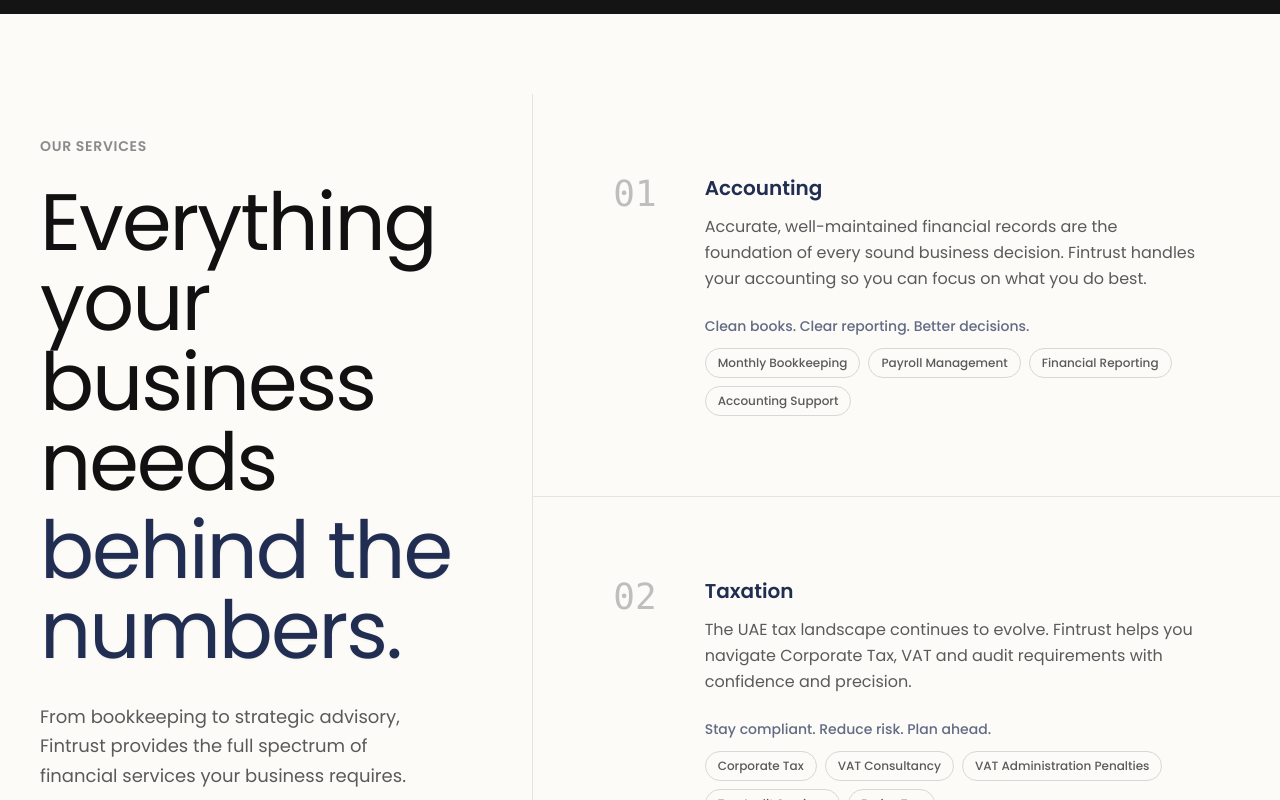
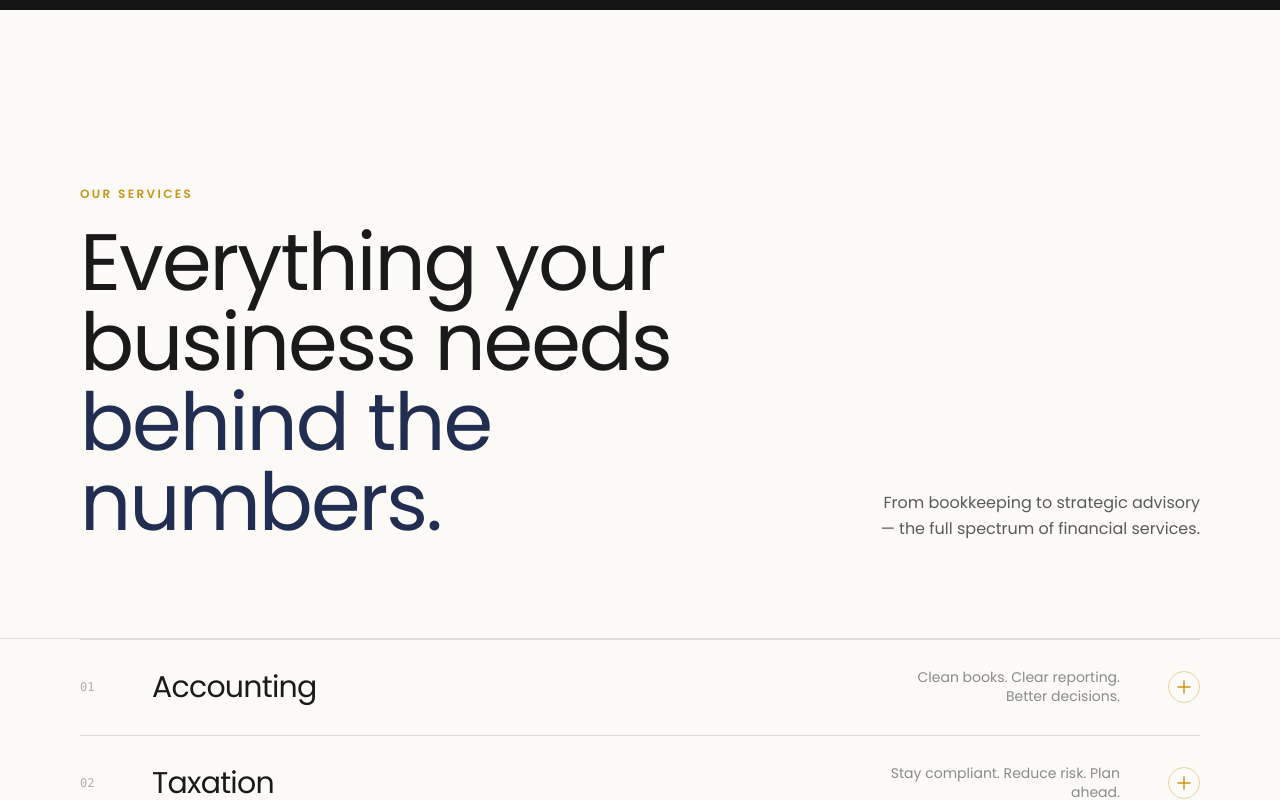
Before and after one commit to MuhammedShammas011/FintrustGlobal, a React (Vite) app: page / in a window 1280 px wide. Shown: the part 2720-3520 px from the top of the page. Built offline with nearby package versions, Linux system fonts and the light colour scheme; the HTML template or start-up script is replaced by a standard one.

Commit message:
FewUpdates24Sep7:00

```diff
--- a/src/components/ERPSection.tsx
+++ b/src/components/ERPSection.tsx
@@ -19,7 +19,7 @@
               transition={{ duration: 0.7, ease: [0.25, 0.1, 0.25, 1], delay: 0.1 }}
             >
               <div className="mb-6">
-                <span className="text-[#8a8a8a] text-sm font-semibold uppercase tracking-wider">
+                <span className="text-[#C9951A] text-sm font-semibold uppercase tracking-wider">
                   ERP & ACCOUNTING SYSTEMS
                 </span>
               </div>
--- a/src/components/FinalCTA.tsx
+++ b/src/components/FinalCTA.tsx
@@ -61,7 +61,7 @@
           animate={inView ? { opacity: 1 } : {}}
           transition={{ duration: 0.6 }}
         >
-          <span className="text-[#8a8a8a] text-sm font-semibold uppercase tracking-wider">
+          <span className="text-[#C9951A] text-sm font-semibold uppercase tracking-wider">
             GET STARTED
           </span>
         </motion.div>
--- a/src/components/Industries.tsx
+++ b/src/components/Industries.tsx
@@ -39,7 +39,7 @@
             transition={{ duration: 0.7, ease: [0.25, 0.1, 0.25, 1], delay: 0.1 }}
           >
             <div className="mb-6">
-              <span className="text-[#8a8a8a] text-sm font-semibold uppercase tracking-wider">
+              <span className="text-[#C9951A] text-sm font-semibold uppercase tracking-wider">
                 WHO WE SERVE
               </span>
             </div>
--- a/src/components/Insights.tsx
+++ b/src/components/Insights.tsx
@@ -60,7 +60,7 @@
               transition={{ duration: 0.7, ease: [0.25, 0.1, 0.25, 1], delay: 0.1 }}
             >
               <div className="mb-6">
-                <span className="text-[#8a8a8a] text-sm font-semibold uppercase tracking-wider">
+                <span className="text-[#C9951A] text-sm font-semibold uppercase tracking-wider">
                   INSIGHTS
                 </span>
               </div>
--- a/src/components/ProcessSteps.tsx
+++ b/src/components/ProcessSteps.tsx
@@ -1,167 +1,96 @@
-import { useRef, useState, useEffect } from 'react'
-import { motion, useInView } from 'framer-motion'
-
-const steps = [
-  {
-    number: '01',
-    title: 'Understand',
-    body: 'Understand your business, financial position and objectives. Every engagement begins with listening.',
-    accent: 'Diagnostic',
-  },
-  {
-    number: '02',
-    title: 'Organise',
-    body: 'Structure your accounting and financial information. Clean data is the foundation of clear decisions.',
-    accent: 'Structure',
-  },
-  {
-    number: '03',
-    title: 'Protect',
-    body: 'Handle compliance, taxation and financial risks. Stay fully aligned with UAE regulations.',
-    accent: 'Compliance',
-  },
-  {
-    number: '04',
-    title: 'Advise',
-    body: 'Turn financial information into actionable business insight. Strategy backed by numbers.',
-    accent: 'Strategy',
-  },
-  {
-    number: '05',
-    title: 'Grow',
-    body: 'Give business owners the clarity to focus on growth. Financial confidence unlocks potential.',
-    accent: 'Growth',
-  },
-]
+import { useRef } from 'react'
+import { motion, useScroll, useTransform } from 'framer-motion'
 
 export default function ProcessSteps() {
-  const ref = useRef<HTMLElement>(null)
-  const inView = useInView(ref, { once: true, margin: '-80px' })
-  const [activeStep, setActiveStep] = useState(0)
-  const stepRefs = useRef<(HTMLDivElement | null)[]>([])
+  const containerRef = useRef<HTMLElement>(null)
 
-  useEffect(() => {
-    const observer = new IntersectionObserver(
-      (entries) => {
-        entries.forEach((entry) => {
-          if (entry.isIntersecting) {
-            const idx = stepRefs.current.indexOf(entry.target as HTMLDivElement)
-            if (idx !== -1) setActiveStep(idx)
-          }
-        })
-      },
-      { threshold: 0.6, rootMargin: '-20% 0px -20% 0px' }
-    )
+  // Track scroll progress within the 300vh container
+  const { scrollYProgress } = useScroll({
+    target: containerRef,
+    offset: ["start start", "end end"]
+  })
 
-    stepRefs.current.forEach((el) => el && observer.observe(el))
-    return () => observer.disconnect()
-  }, [])
+  // Tilt: starts at 8deg, straightens to 0deg in the first 20% of scroll
+  const rotate = useTransform(scrollYProgress, [0, 0.2], [8, 0])
+
+  // The first 20% of scroll is holding. Then we split.
+  // We'll animate from 0.2 to 1.0.
+  const scale2 = useTransform(scrollYProgress, [0.2, 1], [1, 0.92])
+  const scale3 = useTransform(scrollYProgress, [0.2, 1], [1, 0.84])
+  const scale4 = useTransform(scrollYProgress, [0.2, 1], [1, 0.76])
+
+  // Center text fades out and shrinks as we scroll deep
+  const textOpacity = useTransform(scrollYProgress, [0.2, 1], [1, 0.15])
+  const textScale = useTransform(scrollYProgress, [0.2, 1], [1, 0.65])
+
+  // Opacities for the receding rectangles to simulate depth
+  const opacity2 = useTransform(scrollYProgress, [0.2, 1], [1, 0.8])
+  const opacity3 = useTransform(scrollYProgress, [0.2, 1], [1, 0.6])
+  const opacity4 = useTransform(scrollYProgress, [0.2, 1], [1, 0.4])
 
   return (
-    <section ref={ref} className="section-padding bg-[#FCFBF8] border-t-[4px] border-black" id="process">
-      <div className="container-site">
-        {/* Header */}
-        <div className="mb-20 md:mb-24 grid md:grid-cols-2 gap-8">
+    <section ref={containerRef} className="bg-[#0f0f0f] relative h-[500vh]" id="process">
+
+      {/* Sticky container holds the viewport-sized visual */}
+      <div className="sticky top-0 w-full h-screen flex items-center justify-center px-24 md:px-40 overflow-hidden">
+
+        {/* Container for the wireframe boxes to keep them absolute relative to this center area */}
+        <div className="relative w-full max-w-[1000px] h-[500px] md:h-[700px]">
+
+          {/* Rectangle 4 (Innermost) - Bottom Left */}
           <motion.div
-            initial={{ opacity: 0, y: 20 }}
-            animate={inView ? { opacity: 1, y: 0 } : {}}
-            transition={{ duration: 0.7 }}
+            className="absolute inset-y-16 inset-x-12 md:inset-20 border border-white/10"
+            style={{ scale: scale4, opacity: opacity4, rotate }}
           >
-            <div className="mb-6">
-              <span className="text-[#8a8a8a] text-sm font-semibold uppercase tracking-wider">
-                THE FINTRUST METHOD
-              </span>
+            <div className="absolute -bottom-[6px] -left-[6px] flex items-center justify-end pr-5 md:pr-6 w-0">
+              <span className="text-[#a0a0a0] text-xs md:text-sm whitespace-nowrap">Strategy</span>
+              <div className="w-3 h-3 bg-[#fca5a5] absolute right-0 top-1/2 -translate-y-1/2" />
             </div>
-            <h2 className="text-5xl md:text-6xl lg:text-[5rem] leading-[1.1] text-near-black font-normal tracking-tight flex flex-col gap-2 mb-8">
-              <span className="block">From financial complexity</span>
-              <span className="text-[#212e52]/40 block">to business clarity.</span>
-            </h2>
           </motion.div>
+
+          {/* Rectangle 3 - Bottom Right */}
           <motion.div
-            className="flex items-end"
-            initial={{ opacity: 0 }}
-            animate={inView ? { opacity: 1 } : {}}
-            transition={{ duration: 0.7, delay: 0.3 }}
+            className="absolute inset-y-16 inset-x-12 md:inset-20 border border-white/10"
+            style={{ scale: scale3, opacity: opacity3, rotate }}
           >
-            <p className="text-[#5a5a5a] text-body-lg leading-relaxed max-w-sm">
-              A structured, five-phase approach that takes businesses from financial uncertainty to operational clarity.
-            </p>
+            <div className="absolute -bottom-[6px] -right-[6px] flex items-center pl-5 md:pl-6 w-0">
+              <div className="w-3 h-3 bg-[#fde047] absolute left-0 top-1/2 -translate-y-1/2" />
+              <span className="text-[#a0a0a0] text-xs md:text-sm whitespace-nowrap">Growth</span>
+            </div>
           </motion.div>
-        </div>
 
-        {/* Steps */}
-        <div className="flex gap-12 md:gap-20">
-          {/* Progress indicator (desktop) */}
-          <div className="hidden md:flex flex-col items-center gap-0 w-8 flex-shrink-0 pt-2">
-            {steps.map((_, i) => (
-              <div key={i} className="flex flex-col items-center flex-1">
-                <div
-                  className="w-2 h-2 rounded-full transition-all duration-500 flex-shrink-0"
-                  style={{
-                    background: i <= activeStep ? '#2A5C45' : '#E5E5E5',
-                    transform: i === activeStep ? 'scale(1.4)' : 'scale(1)',
-                  }}
-                />
-                {i < steps.length - 1 && (
-                  <div
-                    className="w-px flex-1 mt-1 mb-1 min-h-[60px] transition-all duration-700"
-                    style={{ background: i < activeStep ? '#2A5C45' : '#E5E5E5' }}
-                  />
-                )}
-              </div>
-            ))}
+          {/* Rectangle 2 - Top Left */}
+          <motion.div
+            className="absolute inset-y-16 inset-x-12 md:inset-20 border border-white/10"
+            style={{ scale: scale2, opacity: opacity2, rotate }}
+          >
+            <div className="absolute -top-[6px] -left-[6px] flex items-center justify-end pr-5 md:pr-6 w-0">
+              <span className="text-[#a0a0a0] text-xs md:text-sm whitespace-nowrap">Diagnostic</span>
+              <div className="w-3 h-3 bg-[#9b9ef5] absolute right-0 top-1/2 -translate-y-1/2" />
+            </div>
+          </motion.div>
+
+          {/* Rectangle 1 (Outermost) - Top Right */}
+          <motion.div
+            className="absolute inset-y-16 inset-x-12 md:inset-20 border border-white/10"
+            style={{ rotate }}
+          >
+            <div className="absolute -top-[6px] -right-[6px] flex items-center pl-5 md:pl-6 w-0">
+              <div className="w-3 h-3 bg-[#6ee7b7] absolute left-0 top-1/2 -translate-y-1/2" />
+              <span className="text-[#a0a0a0] text-xs md:text-sm whitespace-nowrap">Structure</span>
+            </div>
+          </motion.div>
+
+          {/* Center Text */}
+          <div className="absolute inset-0 flex items-center justify-center pointer-events-none">
+            <motion.h2
+              className="text-4xl md:text-6xl lg:text-7xl font-serif text-white tracking-tight"
+              style={{ opacity: textOpacity, rotate, scale: textScale }}
+            >
+              The Fintrust Method
+            </motion.h2>
           </div>
 
-          {/* Step content */}
-          <div className="flex flex-col gap-0 flex-1">
-            {steps.map((step, index) => {
-              const isActive = index === activeStep
-              const isPast = index < activeStep
-              return (
-                <div
-                  key={step.number}
-                  ref={(el) => { stepRefs.current[index] = el }}
-                  className="py-8 border-t border-border-dark"
-                  style={{ opacity: isPast ? 0.3 : 1, transition: 'opacity 0.5s ease' }}
-                >
-                  <div className="flex items-start gap-6 md:gap-10">
-                    <span
-                      className="text-label-tag mt-1 flex-shrink-0 transition-colors duration-300"
-                      style={{ color: isActive ? '#2A5C45' : '#C0BEBC' }}
-                    >
-                      {step.number}
-                    </span>
-                    <div className="flex-1">
-                      <div className="flex items-center gap-4 mb-3">
-                        <h3
-                          className="text-large transition-colors duration-300"
-                          style={{ color: isActive ? '#212e52' : '#C0BEBC' }}
-                        >
-                          {step.title}
-                        </h3>
-                        {isActive && (
-                          <motion.span
-                            className="text-[10px] font-semibold text-accent uppercase tracking-wider border border-accent/30 px-2 py-0.5 rounded-sm"
-                            initial={{ opacity: 0, scale: 0.8 }}
-                            animate={{ opacity: 1, scale: 1 }}
-                            transition={{ duration: 0.3 }}
-                          >
-                            {step.accent}
-                          </motion.span>
-                        )}
-                      </div>
-                      <p
-                        className="text-sm leading-relaxed max-w-lg transition-colors duration-300"
-                        style={{ color: isActive ? '#5a5a5a' : '#C0BEBC' }}
-                      >
-                        {step.body}
-                      </p>
-                    </div>
-                  </div>
-                </div>
-              )
-            })}
-          </div>
         </div>
       </div>
     </section>
--- a/src/components/Services.tsx
+++ b/src/components/Services.tsx
@@ -1,5 +1,5 @@
-import { useRef } from 'react'
-import { motion, useInView } from 'framer-motion'
+import { useState, useRef } from 'react'
+import { motion, useInView, AnimatePresence } from 'framer-motion'
 
 const services = [
   {
@@ -47,72 +47,112 @@
 export default function Services() {
   const ref = useRef<HTMLElement>(null)
   const inView = useInView(ref, { once: true, margin: '-50px' })
+  const [activeIndex, setActiveIndex] = useState<number | null>(null)
 
   return (
     <section ref={ref} className="bg-[#FCFBF8]" id="services">
-      <div>
-        <div className="grid md:grid-cols-12 min-h-screen">
 
-          {/* Left: Sticky Header area */}
-          <div className="md:col-span-5 border-b md:border-b-0 md:border-r border-border p-6 md:p-8 lg:p-10 relative">
-            <div className="md:sticky md:top-32">
+      {/* ── Header ─────────────────────────────────────────────────── */}
+      <div className="border-b border-[#e0ddd8]">
+        <div className="max-w-[1440px] mx-auto px-6 md:px-12 lg:px-20 py-16 md:py-24 flex flex-col md:flex-row md:items-end justify-between gap-8">
           <motion.div
-                initial={{ opacity: 0, y: 20 }}
-                animate={inView ? { opacity: 1, y: 0 } : {}}
-                transition={{ duration: 0.7, ease: [0.25, 0.1, 0.25, 1] }}
+            initial={{ opacity: 0, y: 40 }}
+            whileInView={{ opacity: 1, y: 0 }}
+            viewport={{ once: true, margin: '-50px' }}
+            transition={{ duration: 0.8, ease: [0.25, 0.1, 0.25, 1] }}
           >
-                <div className="mb-6">
-                  <span className="text-[#8a8a8a] text-sm font-semibold uppercase tracking-wider">
-                    OUR SERVICES
+            <span className="text-[#C9951A] text-xs font-semibold uppercase tracking-[0.2em] mb-5 block">
+              Our Services
             </span>
-                </div>
+            <h2 className="text-5xl md:text-6xl lg:text-[5rem] leading-[1.05] text-[#1a1a1a] font-normal tracking-tight max-w-2xl">
+              Everything your business needs{' '}
+              <span className="text-[#212e52]">behind the numbers.</span>
+            </h2>
+          </motion.div>
 
-                <h2 className="text-5xl md:text-6xl lg:text-[5rem] leading-[1.1] text-near-black font-normal tracking-tight flex flex-col gap-2 mb-8">
-                  <span className="block">Everything your business needs</span>
-                  <span className="text-[#212e52] drop-shadow-sm block">behind the numbers.</span>
-                </h2>
-
-                <p className="text-[#5a5a5a] text-lg leading-relaxed max-w-sm">
-                  From bookkeeping to strategic advisory, Fintrust provides the full spectrum of financial services your business requires.
-                </p>
-              </motion.div>
+          <motion.p
+            className="text-[#5a5a5a] text-base leading-relaxed max-w-xs md:text-right"
+            initial={{ opacity: 0, x: 20 }}
+            whileInView={{ opacity: 1, x: 0 }}
+            viewport={{ once: true, margin: '-50px' }}
+            transition={{ duration: 0.8, delay: 0.2, ease: [0.25, 0.1, 0.25, 1] }}
+          >
+            From bookkeeping to strategic advisory — the full spectrum of financial services.
+          </motion.p>
         </div>
       </div>
 
-          {/* Right: Scrollable Services List */}
-          <div className="md:col-span-7 flex flex-col">
+      {/* ── Services List ───────────────────────────────────────────── */}
+      <div className="max-w-[1440px] mx-auto px-6 md:px-12 lg:px-20">
         {services.map((service, index) => (
           <motion.div
             key={service.number}
-                initial={{ opacity: 0, y: 12 }}
-                animate={inView ? { opacity: 1, y: 0 } : {}}
-                transition={{ duration: 0.6, ease: [0.25, 0.1, 0.25, 1], delay: 0.1 + index * 0.1 }}
-                className={`p-8 md:p-12 lg:p-20 flex flex-col sm:flex-row gap-6 md:gap-12 ${index !== services.length - 1 ? 'border-b border-border' : ''
+            initial={{ opacity: 0, y: 30 }}
+            whileInView={{ opacity: 1, y: 0 }}
+            viewport={{ once: true, margin: '-50px' }}
+            transition={{ duration: 0.6, ease: [0.25, 0.1, 0.25, 1] }}
+            className={`border-b border-[#e0ddd8] ${index === 0 ? 'border-t' : ''}`}
+          >
+            <div
+              className={`-mx-4 px-4 md:-mx-8 md:px-8 rounded-2xl transition-colors duration-400 ${activeIndex === index ? 'bg-[#C9951A]/[0.08]' : 'hover:bg-[#C9951A]/[0.04]'}`}
+              onMouseEnter={() => setActiveIndex(index)}
+            >
+              {/* Row — hoverable (and clickable for mobile) */}
+              <button
+                className="w-full text-left py-7 flex items-center gap-6 md:gap-12 group"
+                onClick={() => setActiveIndex(activeIndex === index ? null : index)}
+              >
+                {/* Number */}
+                <span className="text-xs font-mono text-[#b0ada9] shrink-0 w-6">
+                  {service.number}
+                </span>
+
+                {/* Title */}
+                <span
+                  className={`flex-1 text-2xl md:text-3xl font-normal tracking-tight transition-colors duration-300 ${
+                    activeIndex === index ? 'text-[#212e52]' : 'text-[#1a1a1a] group-hover:text-[#212e52]'
                   }`}
                 >
-                {/* Number */}
-                <div className="text-3xl md:text-4xl text-[#C0BEBC] font-light font-mono shrink-0">
-                  {service.number}
-                </div>
+                  {service.title}
+                </span>
 
-                {/* Content */}
-                <div className="flex-1">
-                  <h3 className="text-xl font-semibold text-[#212e52] mb-3">
-                    {service.title}
-                  </h3>
-                  <p className="text-[#5a5a5a] text-base leading-relaxed mb-6">
+                {/* Tagline — hidden on mobile, visible on md+ */}
+                <span className="hidden md:block text-sm text-[#8a8a8a] max-w-[240px] text-right leading-snug">
+                  {service.tagline}
+                </span>
+
+                {/* Arrow / indicator */}
+                <motion.span
+                  className="shrink-0 w-8 h-8 rounded-full border border-[#C9951A]/40 flex items-center justify-center text-[#C9951A]"
+                  animate={{ rotate: activeIndex === index ? 45 : 0 }}
+                  transition={{ duration: 0.3 }}
+                >
+                  <svg width="14" height="14" viewBox="0 0 14 14" fill="none">
+                    <path d="M7 1v12M1 7h12" stroke="currentColor" strokeWidth="1.5" strokeLinecap="round"/>
+                  </svg>
+                </motion.span>
+              </button>
+
+              {/* Expandable Detail */}
+              <AnimatePresence initial={false}>
+                {activeIndex === index && (
+                  <motion.div
+                    key="content"
+                    initial={{ height: 0, opacity: 0 }}
+                    animate={{ height: 'auto', opacity: 1 }}
+                    exit={{ height: 0, opacity: 0 }}
+                    transition={{ duration: 0.4, ease: [0.25, 0.1, 0.25, 1] }}
+                    className="overflow-hidden"
+                  >
+                    <div className="pb-10 pl-12 md:pl-[4.5rem] grid md:grid-cols-2 gap-8">
+                      <p className="text-[#5a5a5a] text-base leading-relaxed">
                         {service.description}
                       </p>
-
-                  {/* Tagline & Items */}
-                  <div className="text-sm font-medium text-[#212e52]/70 mb-3">
-                    {service.tagline}
-                  </div>
-                  <ul className="flex flex-wrap gap-2">
+                      <ul className="flex flex-wrap gap-2 content-start">
                         {service.items.map(item => (
                           <li
                             key={item}
-                        className="text-xs font-medium text-[#5a5a5a] border border-[#d8d7d5] px-3 py-1.5 rounded-full"
+                            className="text-xs font-medium text-[#212e52] bg-[#212e52]/8 border border-[#212e52]/15 px-3 py-1.5 rounded-full"
                           >
                             {item}
                           </li>
@@ -120,11 +160,13 @@
                       </ul>
                     </div>
                   </motion.div>
+                )}
+              </AnimatePresence>
+            </div>
+          </motion.div>
         ))}
       </div>
 
-        </div>
-      </div>
     </section>
   )
 }
--- a/src/components/TaxSection.tsx
+++ b/src/components/TaxSection.tsx
@@ -25,7 +25,7 @@
               transition={{ duration: 0.7, ease: [0.25, 0.1, 0.25, 1], delay: 0.1 }}
             >
               <div className="mb-6">
-                <span className="text-[#8a8a8a] text-sm font-semibold uppercase tracking-wider">
+                <span className="text-[#C9951A] text-sm font-semibold uppercase tracking-wider">
                   UAE TAXATION
                 </span>
               </div>
--- a/src/components/Testimonials.tsx
+++ b/src/components/Testimonials.tsx
@@ -62,7 +62,7 @@
               transition={{ duration: 0.7, ease: [0.25, 0.1, 0.25, 1], delay: 0.1 }}
             >
               <div className="mb-6">
-                <span className="text-[#8a8a8a] text-sm font-semibold uppercase tracking-wider">
+                <span className="text-[#C9951A] text-sm font-semibold uppercase tracking-wider">
                   CLIENT PERSPECTIVES
                 </span>
               </div>
--- a/src/components/TrustStatement.tsx
+++ b/src/components/TrustStatement.tsx
@@ -120,7 +120,7 @@
   const featureParallax = [yFeature1, yFeature2, yFeature3, yFeature4]
 
   return (
-    <section ref={ref} className="py-24 md:py-32 bg-[#FCFBF8] border-t-[4px] border-black" id="why-fintrust-statement">
+    <section ref={ref} className="py-24 md:py-32 bg-[#FCFBF8]" id="why-fintrust-statement">
       <div className="container-site max-w-[1200px]">
 
         <motion.div style={{ y: yHeadline }}>
@@ -131,7 +131,7 @@
             animate={inView ? { opacity: 1 } : {}}
             transition={{ duration: 0.6 }}
           >
-            <span className="text-[#8a8a8a] text-sm font-semibold">
+            <span className="text-[#C9951A] text-sm font-semibold">
               WHY FINTRUST
             </span>
           </motion.div>
--- a/src/components/WhyFintrust.tsx
+++ b/src/components/WhyFintrust.tsx
@@ -65,7 +65,7 @@
               transition={{ duration: 0.7, ease: [0.25, 0.1, 0.25, 1], delay: 0.1 }}
             >
               <div className="mb-6">
-                <span className="text-[#8a8a8a] text-sm font-semibold uppercase tracking-wider">
+                <span className="text-[#C9951A] text-sm font-semibold uppercase tracking-wider">
                   OUR PRINCIPLES
                 </span>
               </div>
```
Also changed, not shown: src/components/Hero.tsx (+9 -7 lines), src/components/Navbar.tsx (+18 -3 lines). Lines whose indentation alone changed are shown as unchanged.
